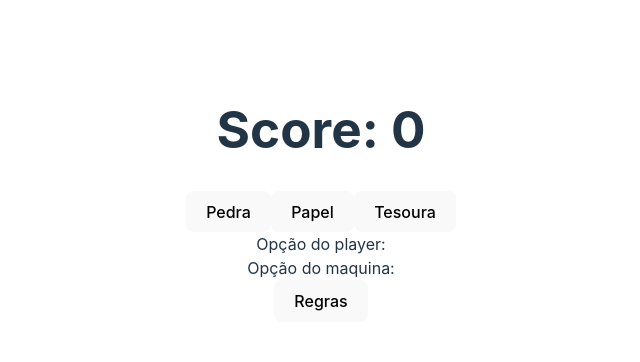
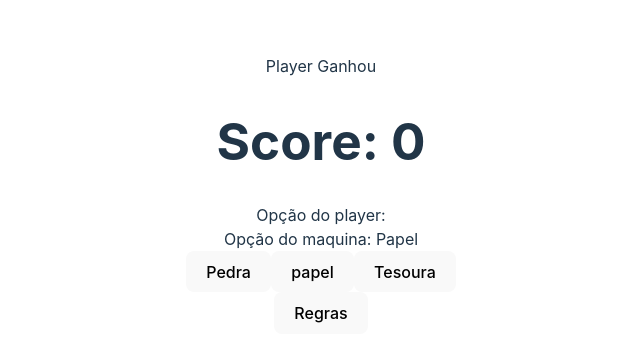
Before and after one commit to ccaioadriano/jo_ken_po, a React (Vite) app: page / in a window 1280 px wide. Shown: the part 206-568 px from the top of the page, without its empty margins (319-959 px from the left). Built offline with nearby package versions, Linux system fonts and the light colour scheme.

Commit message:
[Refactor]: Refactoring the way states are trateds

```diff
--- a/src/components/Game.jsx
+++ b/src/components/Game.jsx
@@ -1,35 +1,68 @@
-import { useState } from "react";
+import { useEffect, useState } from "react";
 import Play from "./Play";
 import Header from "./Header";
 
 function Game() {
   const optionsMachine = ["Pedra", "Papel", "Tesoura"];
-  const [playerChoice, setPlayerChoice] = useState("");
-  const [machineChoice, setMachineChoice] = useState("");
+  const [playerChoice, setPlayerChoice] = useState(null);
+  const [machineChoice, setMachineChoice] = useState(null);
   const [score, setScore] = useState(0);
+  const [winner, setWinner] = useState(null);
 
-  function handleSetPlayerChoice(e) {
-    setPlayerChoice(e.target.value);
+  function handleSetPlayerChoice(value) {
+    setPlayerChoice(value);
+  }
 
-    setTimeout(() => {
+  useEffect(() => {
+    let timeOutId = setTimeout(() => {
       setMachineChoice(
         optionsMachine[Math.floor(Math.random() * optionsMachine.length)]
       );
+      determineWinnerAndUpdateScore();
     }, 2000);
+
+    return () => clearTimeout(timeOutId);
+  }, [playerChoice]);
+
+  function determineWinnerAndUpdateScore() {
+    if (playerChoice && (playerChoice == "Pedra" && machineChoice == "Tesoura")) {
+      setWinner("Player Ganhou");
+    }
+    setWinner("Machine Winner")
   }
 
   return (
     <>
+
+    {winner && "Player Ganhou"}
+
       <Header score={score} />
 
-      <Play
-        handle={(e) => {
-          handleSetPlayerChoice(e);
-        }}
-      />
+      <div>
+        <div>Opção do player: {playerChoice}</div>
+        <div>Opção do maquina: {machineChoice}</div>
+      </div>
 
-      <div>Opção do player: {playerChoice}</div>
-      <div>Opção do maquina: {machineChoice}</div>
+      <div>
+        <Play
+          onButtonClick={(e) => {
+            handleSetPlayerChoice("Pedra");
+          }}
+          value={"Pedra"}
+        />
+        <Play
+          onButtonClick={() => {
+            handleSetPlayerChoice("Papel");
+          }}
+          value={"papel"}
+        />
+        <Play
+          onButtonClick={() => {
+            handleSetPlayerChoice("Tesoura");
+          }}
+          value={"Tesoura"}
+        />
+      </div>
     </>
   );
 }
--- a/src/components/Play.jsx
+++ b/src/components/Play.jsx
@@ -1,15 +1,7 @@
-function Play({ handle }) {
-  const options = ["Pedra", "Papel", "Tesoura"];
-
+function Play({ onButtonClick, value }) {
   return (
     <>
-      {options.map((option, index) => {
-        return (
-          <button key={index} value={option} onClick={handle}>
-            {option}
-          </button>
-        );
-      })}
+      <button onClick={onButtonClick}>{value}</button>
     </>
   );
 }
```
